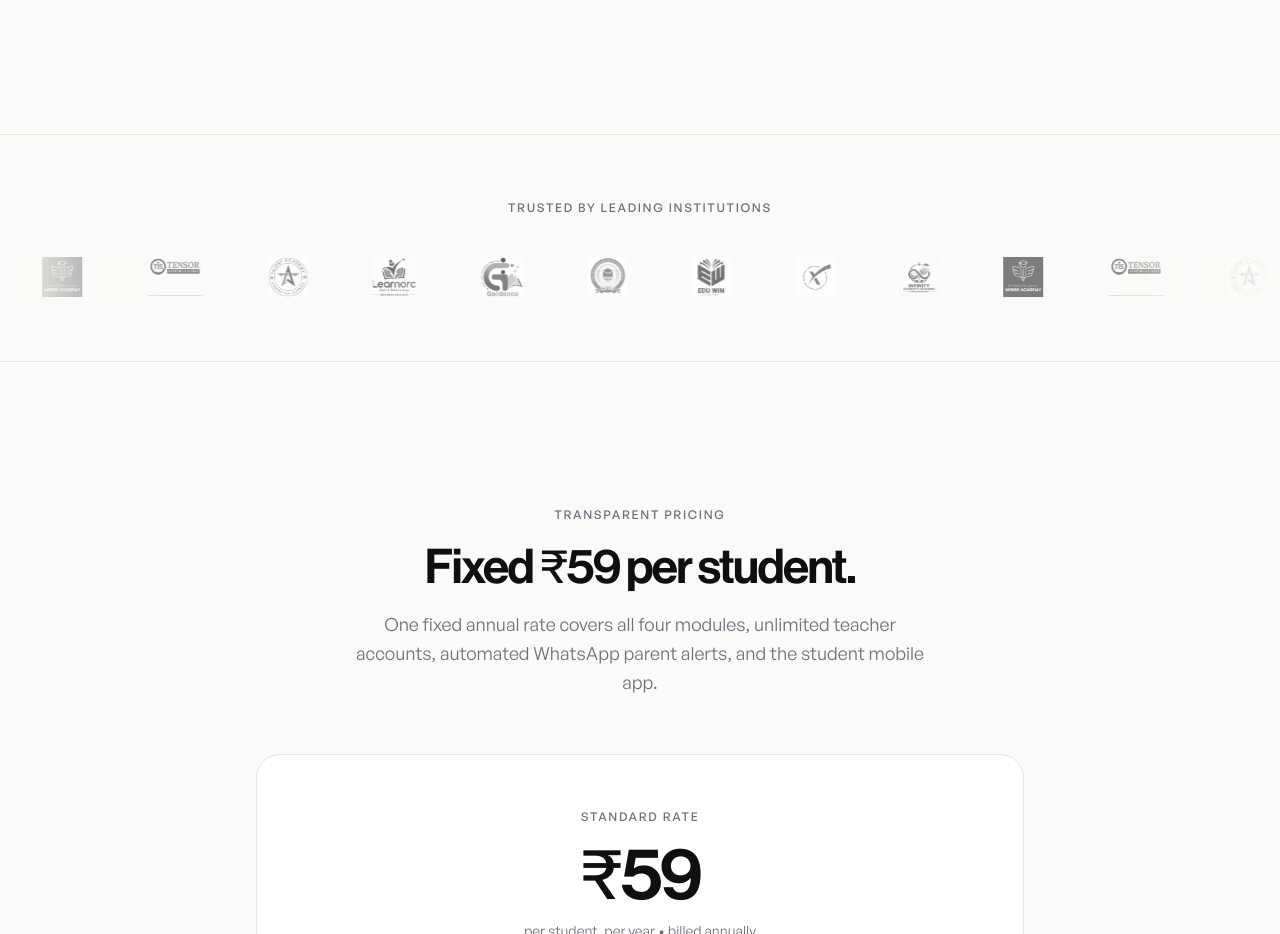
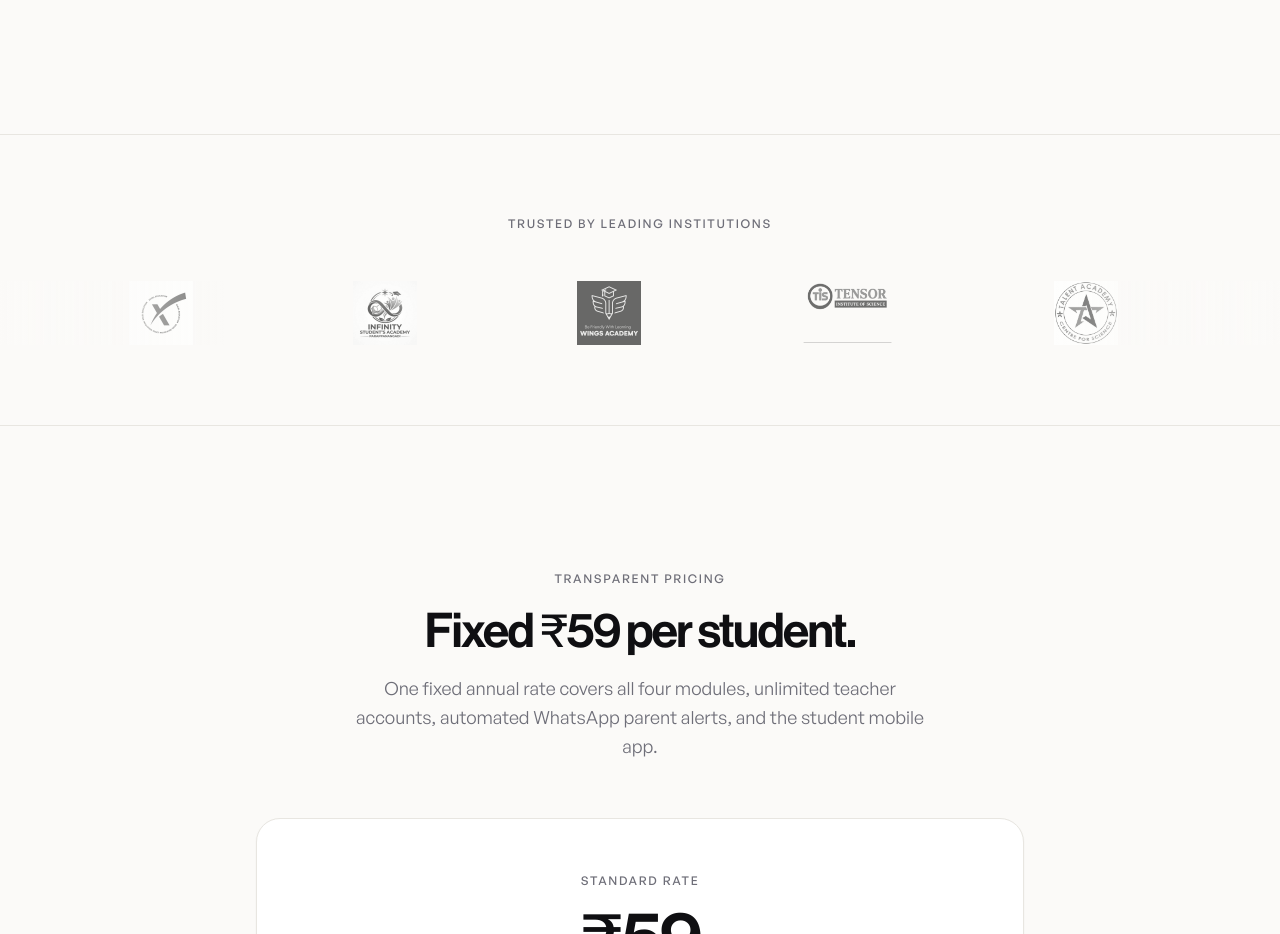
Before and after one commit to nabeelnabl/yaqeel-web-1.3, a React (Vite) app: page / in a window 1280 px wide. Shown: the part 3700-4634 px from the top of the page. Built offline with nearby package versions, Linux system fonts and the light colour scheme.

Commit message:
feat(institutions): increase logo sizes, expand spacing, and eliminate visual duplication on desktop

```diff
--- a/src/components/Institutions.tsx
+++ b/src/components/Institutions.tsx
@@ -12,29 +12,33 @@ const LIST = [
   { name: 'Guidance Tuition Centre', logo: '/assets/guidance.webp' },
 ];
 
-// Quadruple the list so the -50% marquee loop is 100% gapless on all screens up to 4K displays
-const MARQUEE_ITEMS = [...LIST, ...LIST, ...LIST, ...LIST];
+// Duplicate LIST once for the seamless -50% CSS marquee loop without premature visual repetition
+const MARQUEE_ITEMS = [...LIST, ...LIST];
 
 export const Institutions: React.FC = () => (
-  <section className="border-y border-line py-12 sm:py-16 overflow-hidden">
+  <section className="border-y border-line py-14 sm:py-20 overflow-hidden">
     <p className="eyebrow text-center px-4">Trusted by leading institutions</p>
 
     {/* Continuous smooth auto-scrolling marquee on mobile & desktop */}
-    <div className="relative mt-8 sm:mt-10 w-full overflow-hidden">
+    <div className="relative mt-8 sm:mt-12 w-full overflow-hidden">
       {/* Edge gradient fade masks for smooth entrance & exit */}
-      <div className="pointer-events-none absolute left-0 top-0 bottom-0 w-12 sm:w-28 md:w-40 z-10 bg-gradient-to-r from-paper to-transparent" />
-      <div className="pointer-events-none absolute right-0 top-0 bottom-0 w-12 sm:w-28 md:w-40 z-10 bg-gradient-to-l from-paper to-transparent" />
+      <div className="pointer-events-none absolute left-0 top-0 bottom-0 w-14 sm:w-32 md:w-44 lg:w-56 z-10 bg-gradient-to-r from-paper to-transparent" />
+      <div className="pointer-events-none absolute right-0 top-0 bottom-0 w-14 sm:w-32 md:w-44 lg:w-56 z-10 bg-gradient-to-l from-paper to-transparent" />
 
-      <div className="flex w-max animate-marquee items-center gap-10 sm:gap-14 md:gap-16">
+      <div className="flex w-max animate-marquee items-center gap-14 sm:gap-20 md:gap-28 lg:gap-36">
         {MARQUEE_ITEMS.map((i, index) => (
-          <img
+          <div
             key={`${i.name}-${index}`}
-            src={i.logo}
-            alt={i.name}
-            title={i.name}
-            className="h-8 sm:h-10 w-auto shrink-0 object-contain opacity-60 grayscale transition duration-300 hover:opacity-100 hover:grayscale-0 active:grayscale-0 cursor-pointer"
-            loading="lazy"
-          />
+            className="flex shrink-0 items-center justify-center px-2"
+          >
+            <img
+              src={i.logo}
+              alt={i.name}
+              title={i.name}
+              className="h-11 sm:h-13 md:h-14 lg:h-16 w-auto max-w-[160px] sm:max-w-[200px] lg:max-w-[240px] shrink-0 object-contain opacity-70 grayscale transition duration-300 hover:opacity-100 hover:grayscale-0 active:grayscale-0 cursor-pointer"
+              loading="lazy"
+            />
+          </div>
         ))}
       </div>
     </div>
--- a/src/index.css
+++ b/src/index.css
@@ -111,7 +111,7 @@ html, body {
 .animate-marquee {
   display: flex;
   width: max-content;
-  animation: marquee 35s linear infinite;
+  animation: marquee 42s linear infinite;
   will-change: transform;
 }
 
```
